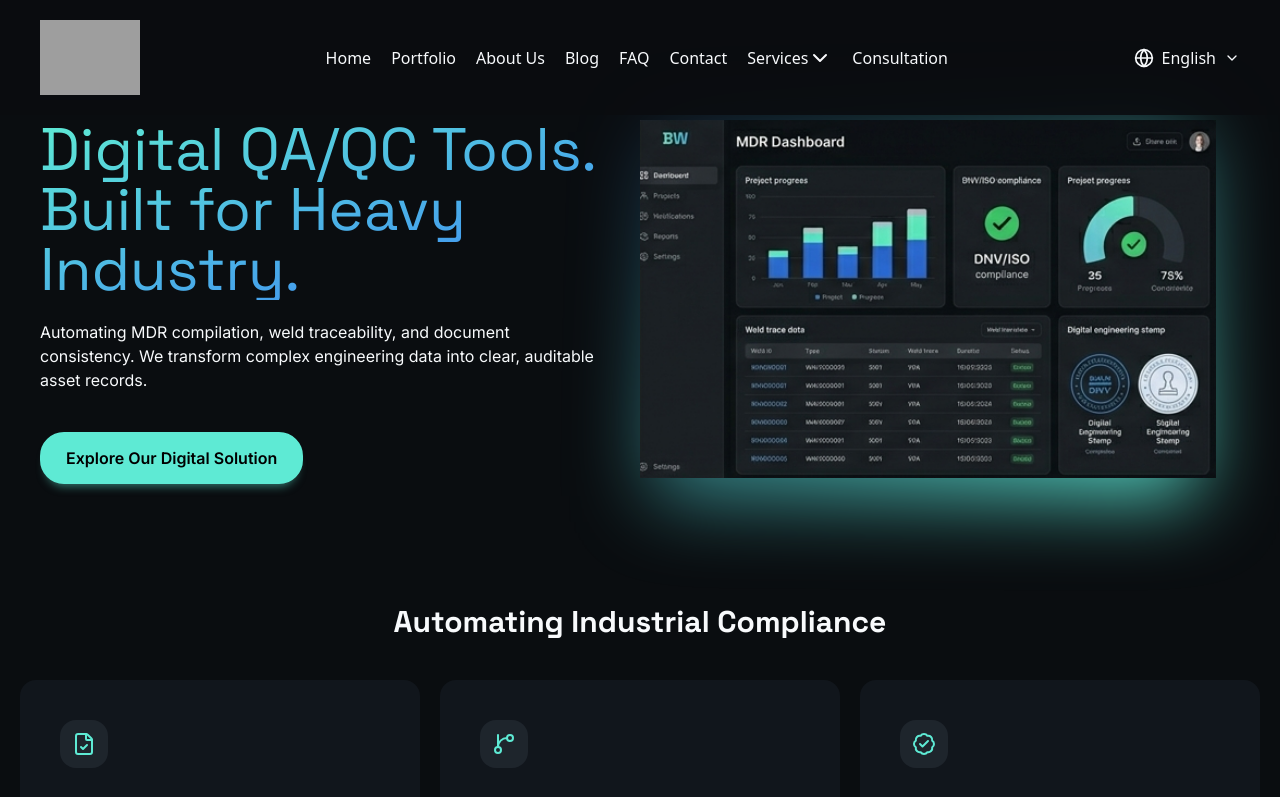
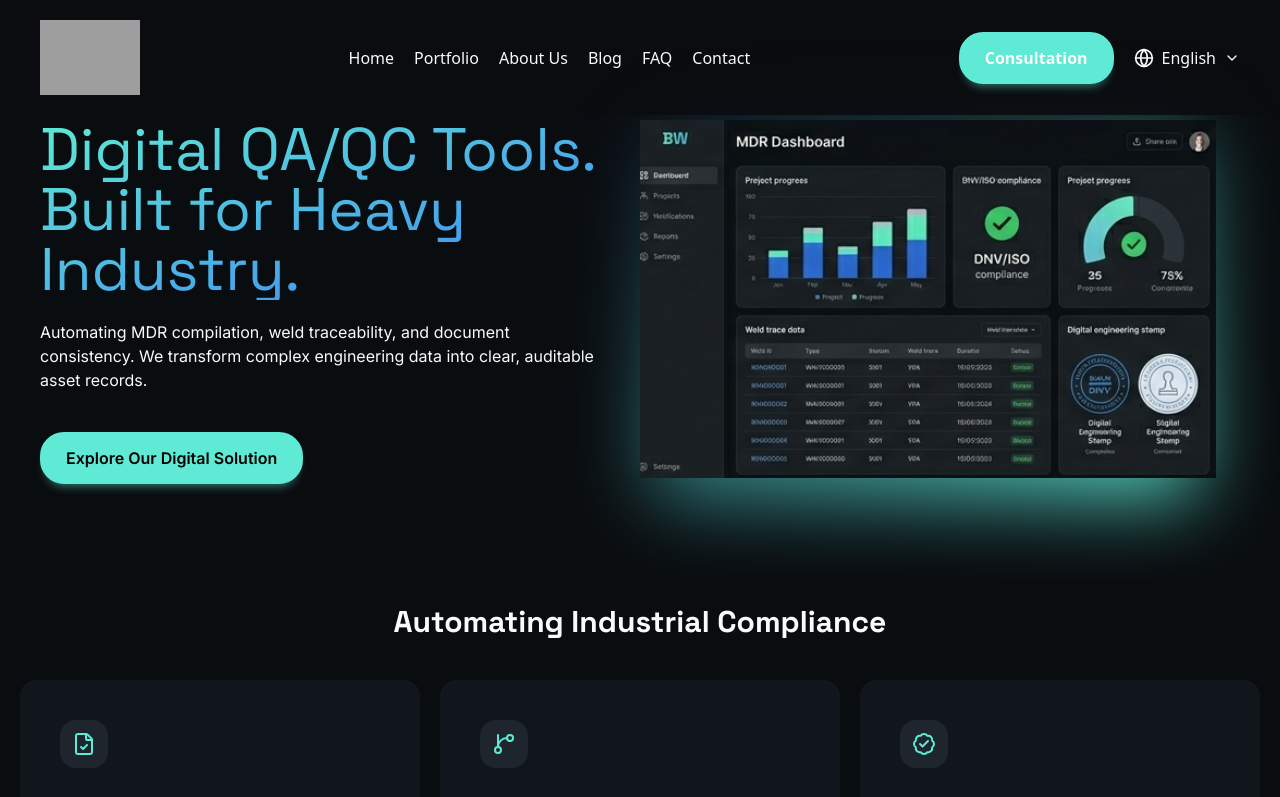
Before and after one commit to shariq-gazdar/bwdigit, a Next.js app: page /en in a window 1280 px wide. Shown: the top 797 px of the page. Built offline with nearby package versions, Linux system fonts and the light colour scheme; grey boxes are pictures that could not be loaded.

Commit message:
minor issues fix

```diff
--- a/src/app/[locale]/page.js
+++ b/src/app/[locale]/page.js
@@ -108,7 +108,7 @@ export default async function Home({ params }) {
         </div>
       </section>
       {/* Engineering Heritage */}
-      <section className="flex flex-col items-center my-20 gap-y-5">
+      <section className="flex flex-col items-center my-20 gap-y-5" id="portfolio">
         <h1 className="main-heading text-center">{t.heritage_section.title}</h1>
         <p className="text-primary/70 text-center">
           {t.heritage_section.description}
@@ -138,7 +138,7 @@ export default async function Home({ params }) {
         </div>
       </section>
       {/* The Platform */}
-      <section className="flex flex-col items-center my-20 gap-y-5">
+      <section className="flex flex-col items-center my-20 gap-y-5" id="about">
         <h1 className="main-heading text-center">{t.platform_section.title}</h1>
         <p className="text-primary/70 text-center">{t.platform_section.description}</p>
         <Image src="/dashboard.png" alt="Platform" width={950} height={800} className="hidden lg:block" />
@@ -189,7 +189,7 @@ export default async function Home({ params }) {
         </div>
       </section>
       {/* Case Study */}
-      <section className="flex flex-col items-center my-20 gap-y-5">
+      <section className="flex flex-col items-center my-20 gap-y-5" id="blog">
         <h1 className="main-heading">{t.studies_section.title}</h1>
         <p className="text-primary/70">{t.studies_section.description}</p>
         <div className="grid grid-cols-1 lg:grid-cols-3 gap-x-5 mx-10">
@@ -212,7 +212,7 @@ export default async function Home({ params }) {
         </div>
       </section>
       {/* Contact Form */}
-      <section className="bg-linear-to-br from-background to-primary-accent/10 grid grid-cols-1 lg:grid-cols-2 px-10 py-10 gap-y-10 lg:gap-y-0">
+      <section className="bg-linear-to-br from-background to-primary-accent/10 grid grid-cols-1 lg:grid-cols-2 px-10 py-10 gap-y-10 lg:gap-y-0" id="contact">
         {/* Left */}
         <div className="flex flex-col gap-y-5 pt-12">
           <h1 className="main-heading">{t.contact_section.title}</h1>
--- a/src/app/globals.css
+++ b/src/app/globals.css
@@ -39,3 +39,7 @@ body
 {
   @apply text-primary font-heading text-3xl font-bold;
 }
+html
+{
+  scroll-behavior: smooth;
+}
--- a/src/components/Navbar.jsx
+++ b/src/components/Navbar.jsx
@@ -4,14 +4,14 @@ import { ChevronDown, Globe, Menu, X } from "lucide-react";
 import Image from "next/image";
 import { useRouter, usePathname } from "next/navigation";
 import { locales } from "@/i18n/config";
+import CtaButton from "./CtaButton";
 
 const Navbar = ({ messages, locale, defaultLocale }) => {
-  const [openService, setOpenService] = useState(false);
   const [openLang, setOpenLang] = useState(false);
   const [mobileMenuOpen, setMobileMenuOpen] = useState(false);
   const router = useRouter();
   const pathname = usePathname();
-  const navbar = messages?.navbar || { links: [], services: [] };
+  const navbar = messages?.navbar || { links: [] };
 
   const handleLanguageChange = (newLocale) => {
     const currentPath = pathname.replace(`/${locale}`, "");
@@ -39,41 +39,23 @@ const Navbar = ({ messages, locale, defaultLocale }) => {
       />
 
       {/* Desktop Links */}
-      <div className="hidden md:flex flex-row gap-x-5">
+      <div className="hidden md:flex flex-row gap-x-5 items-center">
         {navbar.links.map((link, index) => (
-          <a key={index} className="text-primary" href={link.href}>
+          <a
+            key={index}
+            className="text-primary hover:text-primary-accent transition-colors"
+            href={link.href}
+          >
             {link.label}
           </a>
         ))}
-        <div
-          className="relative"
-          onMouseEnter={() => setOpenService(true)}
-          onMouseLeave={() => setOpenService(false)}
-        >
-          <button className="flex flex-row items-start">
-            Services
-            <ChevronDown />
-          </button>
-          {openService && (
-            <div className="absolute top-full left-0 bg-white shadow-lg rounded-lg p-4">
-              {navbar.services.map((service, index) => (
-                <a
-                  key={index}
-                  className="block px-4 py-2 text-black"
-                  href={service.href}
-                >
-                  {service.title}
-                </a>
-              ))}
-            </div>
-          )}
-        </div>
-        {/* Consultation Button */}
-        <div>
-          <button>Consultation</button>
-        </div>
       </div>
 
+      {/* Consultation Button */}
+      <div className="flex flex-row items-center gap-x-5">
+        <CtaButton className="hover:text-primary-accent transition-colors">
+          Consultation
+          </CtaButton>
       {/* Desktop Language selector */}
       <div
         className="relative hidden md:block"
@@ -101,6 +83,7 @@ const Navbar = ({ messages, locale, defaultLocale }) => {
           </div>
         )}
         </div>
+      </div>
 
       {/* Mobile hamburger button */}
       <button
@@ -116,44 +99,23 @@ const Navbar = ({ messages, locale, defaultLocale }) => {
           {navbar.links.map((link, index) => (
             <a
               key={index}
-              className="text-primary"
+              className="text-primary hover:text-primary-accent transition-colors"
               href={link.href}
               onClick={() => setMobileMenuOpen(false)}
             >
               {link.label}
             </a>
           ))}
-          <div>
-            <button
-              className="flex flex-row items-center gap-2 text-primary"
-              onClick={() => setOpenService(!openService)}
-            >
-              Services
-              <ChevronDown size={16} />
+          <button className="text-primary hover:text-primary-accent transition-colors">
+            Consultation
           </button>
-            {openService && (
-              <div className="mt-2 ml-4 flex flex-col gap-2">
-                {navbar.services.map((service, index) => (
-                  <a
-                    key={index}
-                    className="text-primary"
-                    href={service.href}
-                    onClick={() => setMobileMenuOpen(false)}
-                  >
-                    {service.title}
-                  </a>
-                ))}
-              </div>
-            )}
-          </div>
-          <button className="text-primary">Consultation</button>
           <div className="border-t border-primary/20 pt-4">
             <div className="flex flex-col gap-2">
               {locales.map((loc) => (
                 <button
                   key={loc}
                   onClick={() => handleLanguageChange(loc)}
-                  className={`flex flex-row items-center gap-2 text-primary ${
+                  className={`flex flex-row items-center gap-2 text-primary hover:text-primary-accent transition-colors ${
                     loc === locale ? "font-semibold" : ""
                   }`}
                 >
```
Lines whose indentation alone changed are shown as unchanged.
